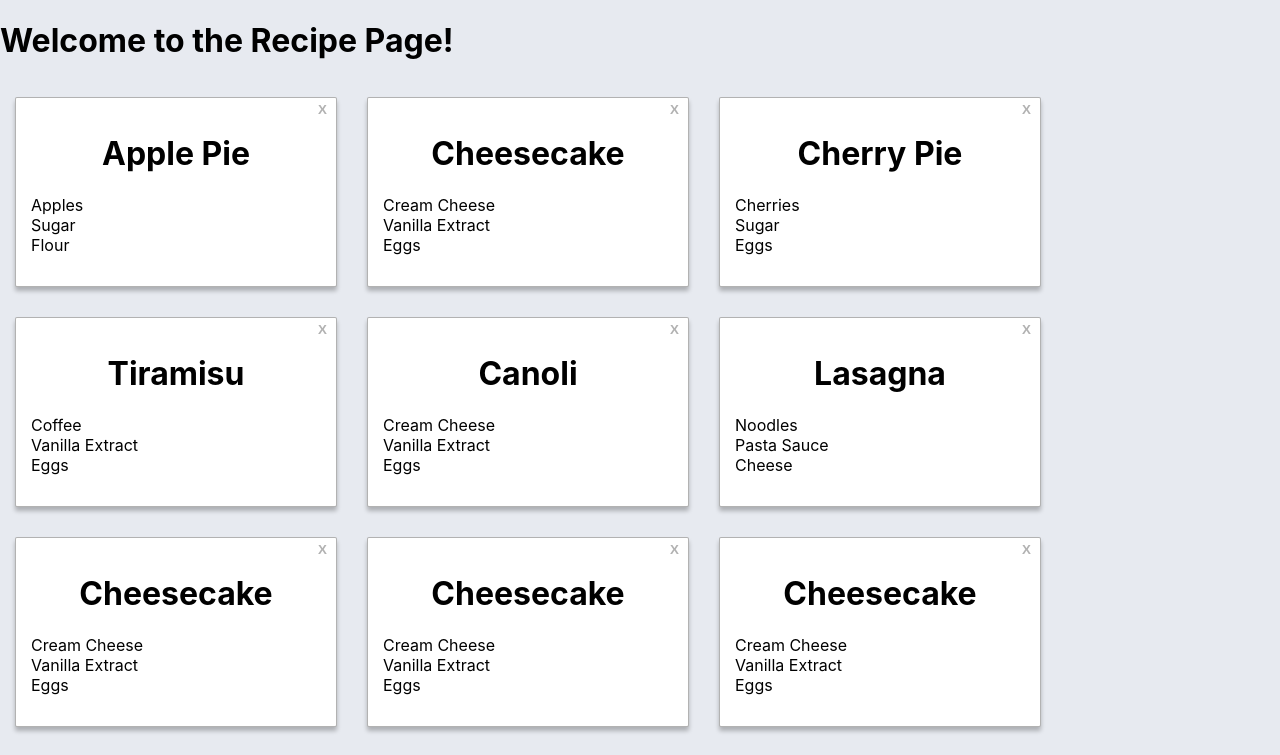
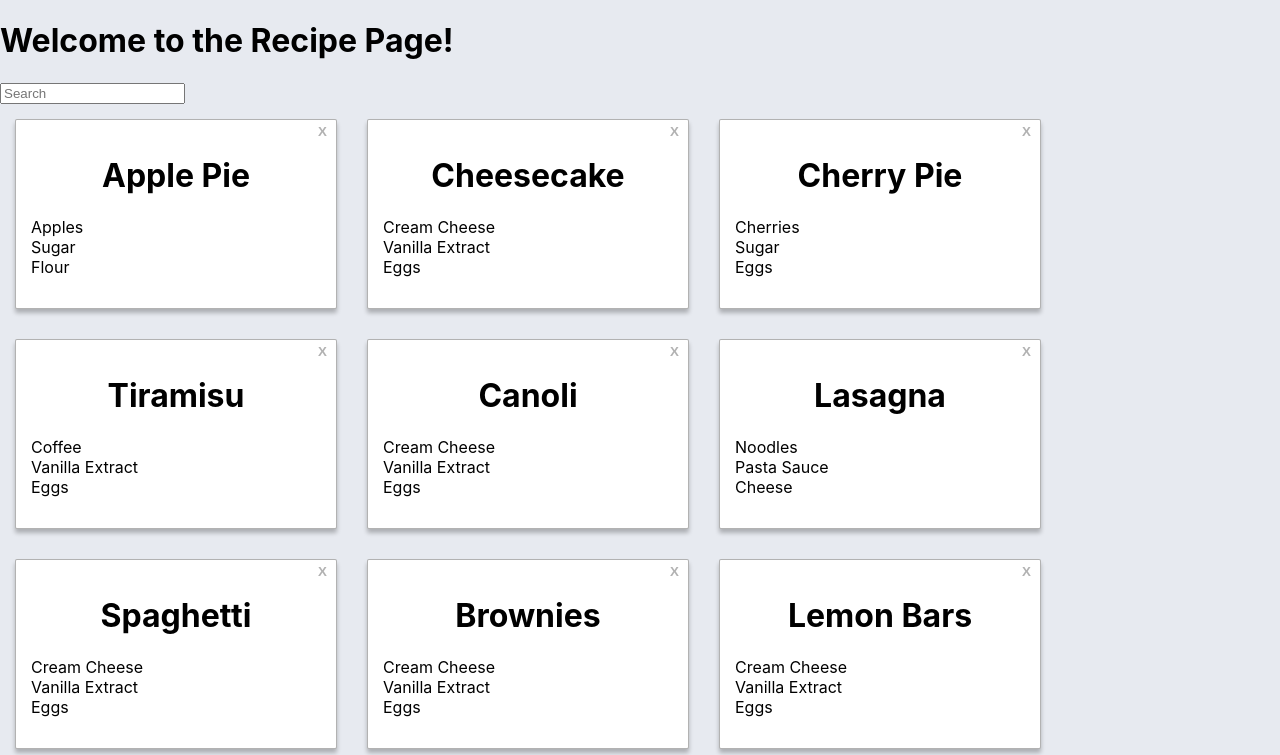
Before and after one commit to atranchida/recipe-book, a React (Create React App) app: page / in a window 1280 px wide. Shown: the top 755 px of the page. Built offline with nearby package versions, Linux system fonts and the light colour scheme.

Commit message:
gets filter working with recipe name

```diff
--- /dev/null
+++ b/src/components/RecipeFilter.tsx
@@ -0,0 +1,36 @@
+import React, { ChangeEvent, useState } from "react";
+import { Recipe } from "../interfaces/Recipe";
+
+interface Props {
+    recipes: Recipe[];
+    onFilter: (filterValue: Array<Recipe>) => void
+}
+
+const RecipeFilter = ({ recipes, onFilter }: Props) => {
+    const [filter, setFilter] = useState("");
+
+    const handleFilterValueChange = (event: ChangeEvent<HTMLInputElement>) => {
+        const { value } = event.target;
+        setFilter(value);
+        doFilter(value);
+    };
+
+    const doFilter = (filterValue: string) => {
+        const newRecipeList = recipes.filter(recipe =>
+            (recipe.name.toLocaleLowerCase().includes(filterValue.toLocaleLowerCase())));
+        onFilter(newRecipeList);
+    };
+
+    return (
+        <div>
+            <input
+                type="text"
+                placeholder="Search"
+                value={filter}
+                onChange={handleFilterValueChange}>
+            </input>
+        </div>
+    );
+};
+
+export default RecipeFilter;
--- a/src/components/RecipeForm.tsx
+++ b/src/components/RecipeForm.tsx
@@ -1,10 +1,11 @@
-import React, { useState, ChangeEvent, MouseEvent, FormEvent, useEffect } from "react";
+import React, { ChangeEvent, FormEvent, MouseEvent, useEffect, useState } from "react";
 import styles from '../css/RecipeForm.module.css';
-import IngredientList from "./IngredientList";
+import RecipeJSON from "../data/recipes.json";
 import { Ingredient } from "../interfaces/Ingredient";
 import { Recipe } from "../interfaces/Recipe";
+import IngredientList from "./IngredientList";
+import RecipeFilter from "./RecipeFilter";
 import RecipeList from "./RecipeList";
-import RecipeJSON from "../data/recipes.json";
 
 export interface Props {
     onIngredientChange: (ingredient: string) => void;
@@ -66,6 +67,10 @@ function RecipeForm({ onAddIngredient, onCreate, onIngredientChange, onRecipeCha
         setRecipes(newRecipeList);
     };
 
+    const handleFilter = (filteredRecipes: Array<Recipe>) => {
+        setRecipes(filteredRecipes);
+    };
+
     useEffect(() => {
         const recipesObj: Array<Recipe> = RecipeJSON;
         setRecipes(recipesObj);
@@ -73,6 +78,11 @@ function RecipeForm({ onAddIngredient, onCreate, onIngredientChange, onRecipeCha
 
     return (
         <div>
+            <RecipeFilter
+                recipes={RecipeJSON}
+                onFilter={handleFilter}
+            />
+
             <RecipeList
                 recipes={recipes}
                 onDelete={handleDeleteRecipe}
```
Also changed, not shown: src/data/recipes.json.
